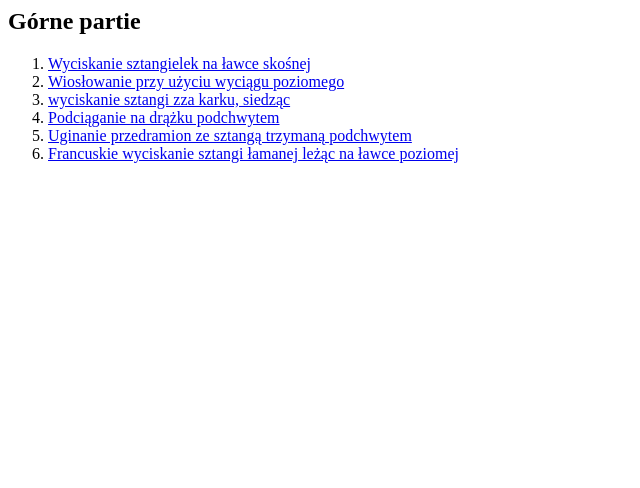
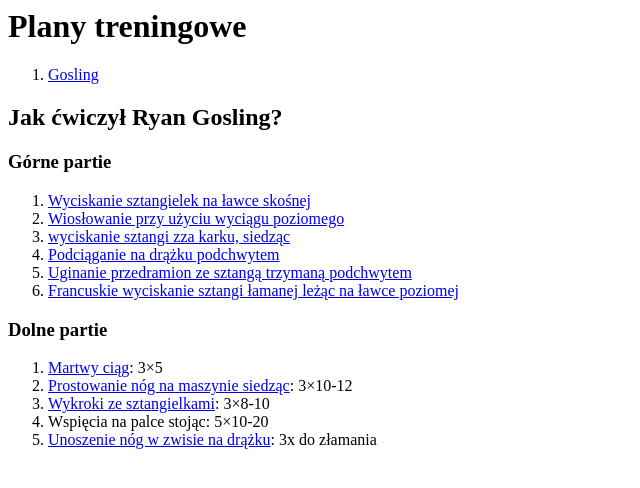
Before and after one commit to adampaulukanis/trening, a plain HTML site: page index.html in a window 1280 px wide. Shown: the whole page, without its empty margins (0-640 px from the left). Drawn offline with Linux system fonts and the light colour scheme.

Commit message:
Metoda treningów Ryana Goslinga

```diff
--- a/index.html
+++ b/index.html
@@ -1,4 +1,13 @@
-<h2>Górne partie</h2>
+<h1>Plany treningowe</h1>
+<nav>
+  <ol>
+    <li><a href="#gosling">Gosling</a></li>
+  </ol>
+</nav>
+
+<h2 id="gosling">Jak ćwiczył Ryan Gosling?</h2>
+
+<h3>Górne partie</h3>
 <ol>
   <li><a href="https://www.youtube.com/watch?v=udL9tSpTOPg">Wyciskanie sztangielek na ławce skośnej</a></li>
   <li><a href="https://www.youtube.com/watch?v=kx3fC-gSUaA">Wiosłowanie przy użyciu wyciągu poziomego</a></li>
@@ -7,3 +16,12 @@
   <li><a href="https://www.youtube.com/watch?v=wHbgdQ5rS7g">Uginanie przedramion ze sztangą trzymaną podchwytem</a></li>
   <li><a href="https://www.youtube.com/watch?v=xYbq3yoMJP8">Francuskie wyciskanie sztangi łamanej leżąc na ławce poziomej</a></li>
 </ol>
+
+<h3>Dolne partie</h3>
+<ol>
+  <li><a href="https://www.youtube.com/watch?v=SiNdbmeapAE">Martwy ciąg</a>: 3×5</li>
+  <li><a href="https://www.youtube.com/watch?v=aTs1YmgK5m8">Prostowanie nóg na maszynie siedząc</a>: 3×10-12</li>
+  <li><a href="https://www.youtube.com/watch?v=kuaCwqDyvrM">Wykroki ze sztangielkami</a>: 3×8-10</li>
+  <li>Wspięcia na palce stojąc: 5×10-20</li>
+  <li><a href="https://www.youtube.com/watch?v=EOATzWJa934">Unoszenie nóg w zwisie na drążku</a>: 3x do złamania</li>
+</ol>
```
